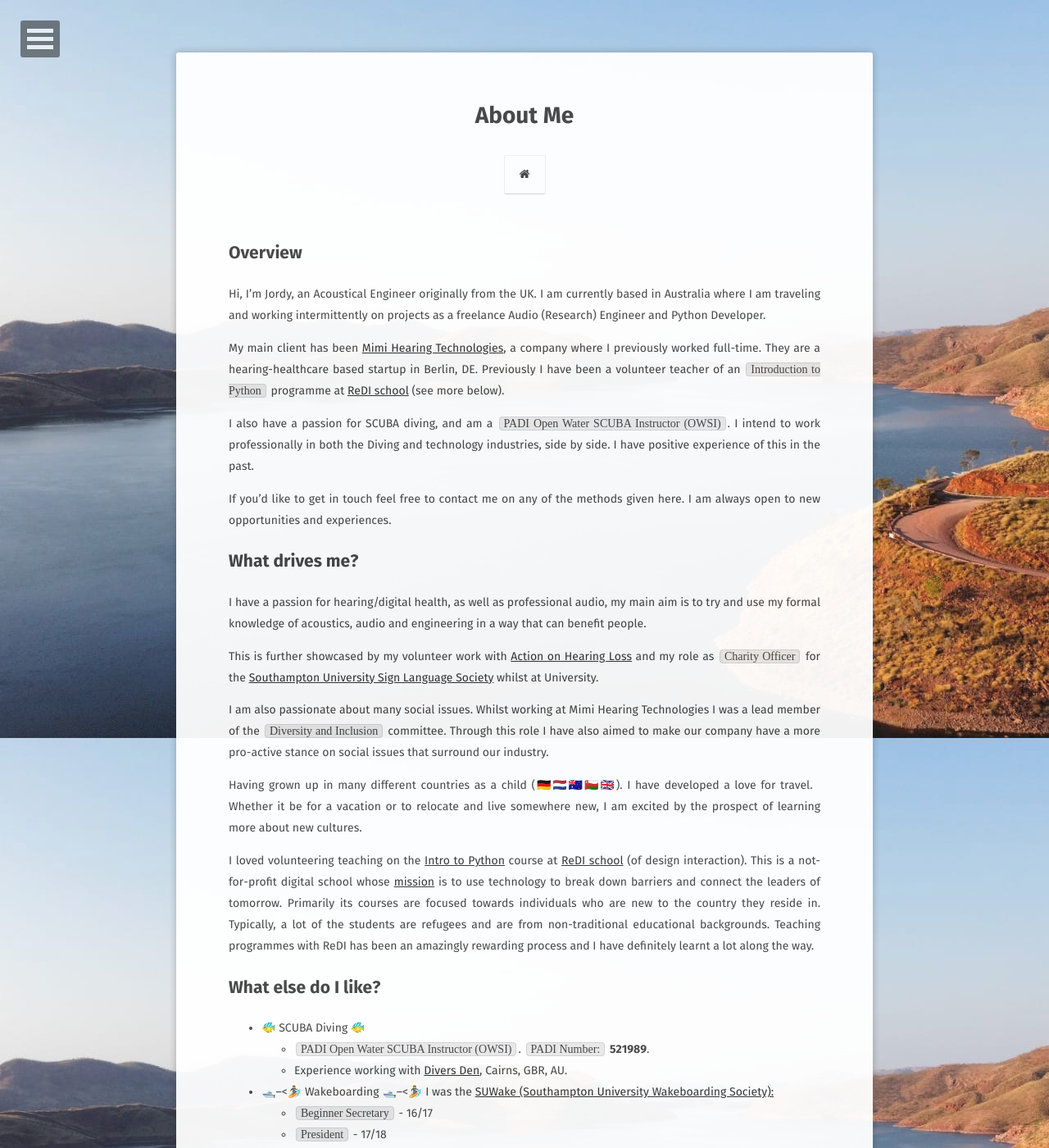
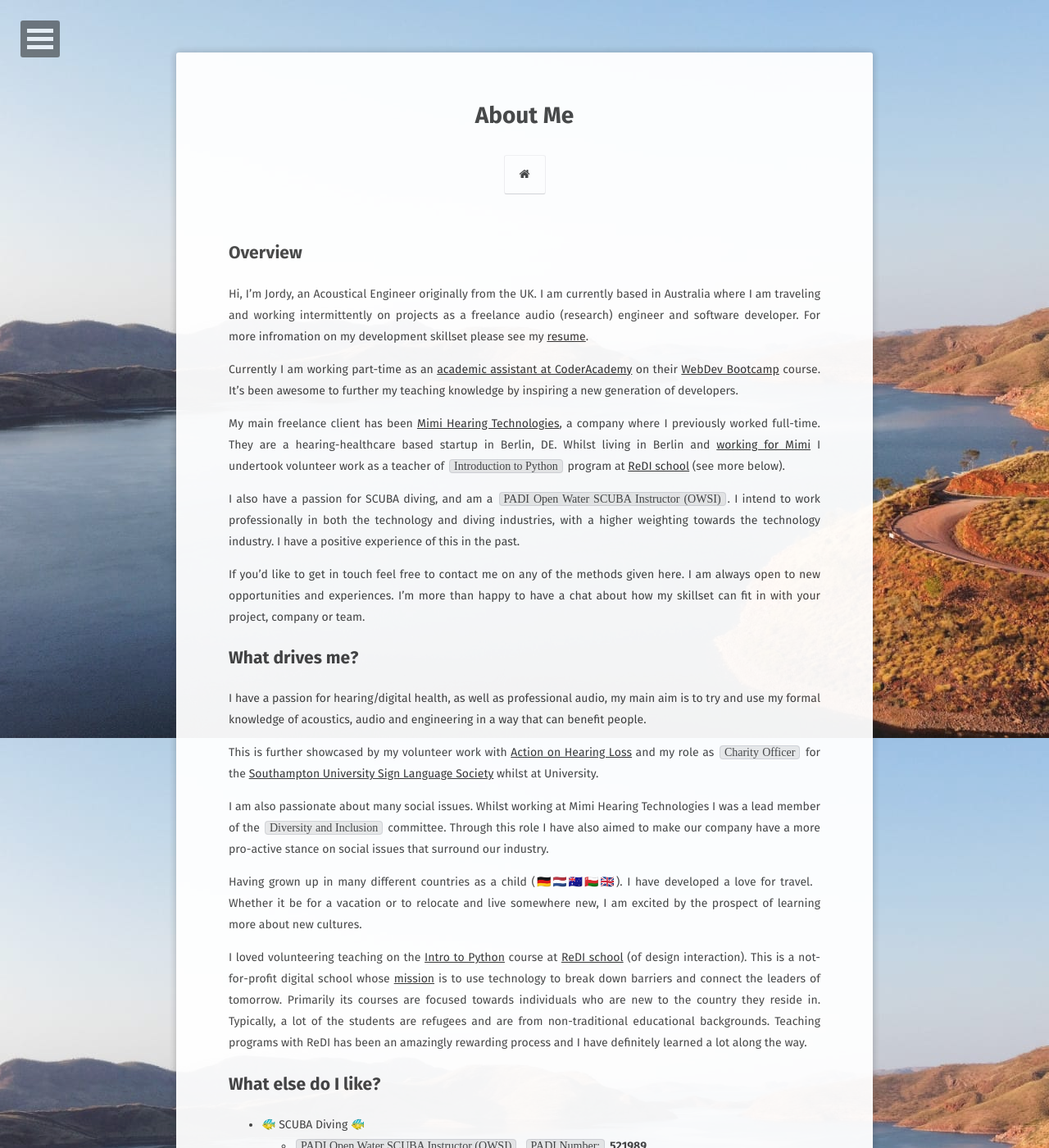
Before and after one commit to jordyjwilliams/jordyjwilliams.github.io, a Jekyll site: the page built from about/index.md, in a window 1280 px wide and 1400 px high. Shown: the whole window at 82% size. Built offline with Jekyll 4.4.1, drawn with Linux system fonts in a browser that asks for light colours; some web fonts are replaced; some of the changed text lies outside the part shown.

Commit message:
feat: updates about page: leaner

```diff
--- a/about/index.md
+++ b/about/index.md
@@ -6,13 +6,15 @@ comments: false
 ---
 
 ## Overview
-Hi, I'm Jordy, an Acoustical Engineer originally from the UK. I am currently based in Australia where I am traveling and working intermittently on projects as a freelance Audio (Research) Engineer and Python Developer.
+Hi, I'm Jordy, an Acoustical Engineer originally from the UK. I am currently based in Australia where I am traveling and working intermittently on projects as a freelance audio (research) engineer and software developer. For more infromation on my development skillset please see my [resume]({{site.resume}}).
 
-My main client has been [Mimi Hearing Technologies]({{site.url}}/mimi_hearing_technologies), a company where I previously worked full-time. They are a hearing-healthcare based startup in Berlin, DE. Previously I have been a volunteer teacher of an `Introduction to Python` programme at [ReDI school](https://www.redi-school.org/berlin) (see more below).
+Currently I am working part-time as an [academic assistant at CoderAcademy](TODO:linkToCAWorkpage) on their [WebDev Bootcamp](TODO:linktoCoderacademy) course. It's been awesome to further my teaching knowledge by inspiring a new generation of developers.
 
-I also have a passion for SCUBA diving, and am a `PADI Open Water SCUBA Instructor (OWSI)`. I intend to work professionally in both the Diving and technology industries, side by side. I have positive experience of this in the past.
+My main freelance client has been [Mimi Hearing Technologies]({{site.url}}/mimi_hearing_technologies), a company where I previously worked full-time. They are a hearing-healthcare based startup in Berlin, DE. Whilst living in Berlin and [working for Mimi]({{site.url}}/mimi_hearing_technologies) I undertook volunteer work as a teacher of `Introduction to Python` program at [ReDI school](https://www.redi-school.org/berlin) (see more below).
 
-If you'd like to get in touch feel free to contact me on any of the methods given here. I am always open to new opportunities and experiences.
+I also have a passion for SCUBA diving, and am a `PADI Open Water SCUBA Instructor (OWSI)`. I intend to work professionally in both the technology and diving industries, with a higher weighting towards the technology industry. I have a positive experience of this in the past.
+
+If you'd like to get in touch feel free to contact me on any of the methods given here. I am always open to new opportunities and experiences. I'm more than happy to have a chat about how my skillset can fit in with your project, company or team.
 
 ## What drives me?
 I have a passion for hearing/digital health, as well as professional audio, my main aim is to try and use my formal knowledge of acoustics, audio and engineering in a way that can benefit people.
@@ -23,7 +25,7 @@ I am also passionate about many social issues. Whilst working at Mimi Hearing Te
 
 Having grown up in many different countries as a child (🇩🇪🇳🇱🇦🇺🇴🇲🇬🇧). I have developed a love for travel. Whether it be for a vacation or to relocate and live somewhere new, I am excited by the prospect of learning more about new cultures.
 
-I loved volunteering teaching on the [Intro to Python](https://www.redi-school.org/berlin-career-program) course at [ReDI school](https://www.redi-school.org/berlin) (of design interaction). This is a not-for-profit digital school whose [mission](https://www.redi-school.org/mission) is to use technology to break down barriers and connect the leaders of tomorrow. Primarily its courses are focused towards individuals who are new to the country they reside in. Typically, a lot of the students are refugees and are from non-traditional educational backgrounds. Teaching programmes with ReDI has been an amazingly rewarding process and I have definitely learnt a lot along the way.
+I loved volunteering teaching on the [Intro to Python](https://www.redi-school.org/berlin-career-program) course at [ReDI school](https://www.redi-school.org/berlin) (of design interaction). This is a not-for-profit digital school whose [mission](https://www.redi-school.org/mission) is to use technology to break down barriers and connect the leaders of tomorrow. Primarily its courses are focused towards individuals who are new to the country they reside in. Typically, a lot of the students are refugees and are from non-traditional educational backgrounds. Teaching programs with ReDI has been an amazingly rewarding process and I have definitely learned a lot along the way.
 
 ## What else do I like?
 * 🐠 SCUBA Diving 🐠
```
Also changed, not shown: other parts of about/index.md (+1 -6 lines).
